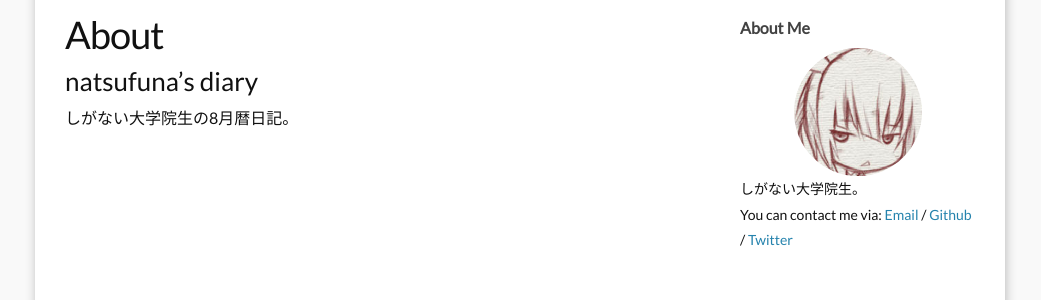
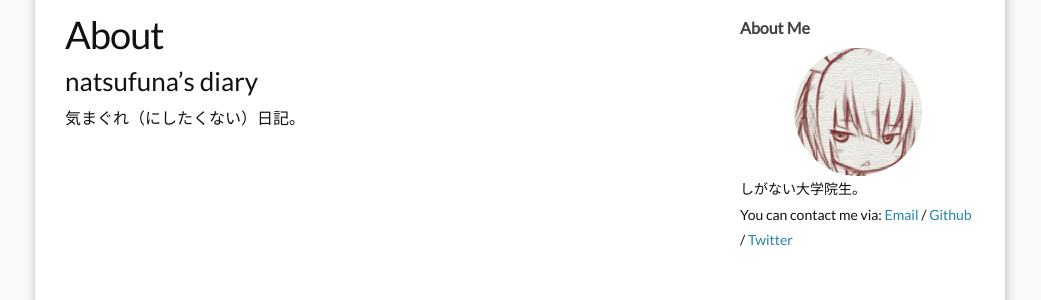
Before and after one commit to natsufuna/natsufuna.github.io, a Jekyll site: the page built from b_about.md, in a window 1280 px wide. Shown: the part 220-520 px from the top of the page, without its empty margins (120-1161 px from the left). Built offline with Jekyll 4.4.1, drawn with Linux system fonts in a browser that asks for light colours; comment, search, counter and statistics services are not loaded.

Commit message:
Update about

```diff
--- a/b_about.md
+++ b/b_about.md
@@ -8,4 +8,4 @@ permalink: /about/
 
 ### natsufuna's diary
 
-しがない大学院生の8月暦日記。
+気まぐれ（にしたくない）日記。
```
